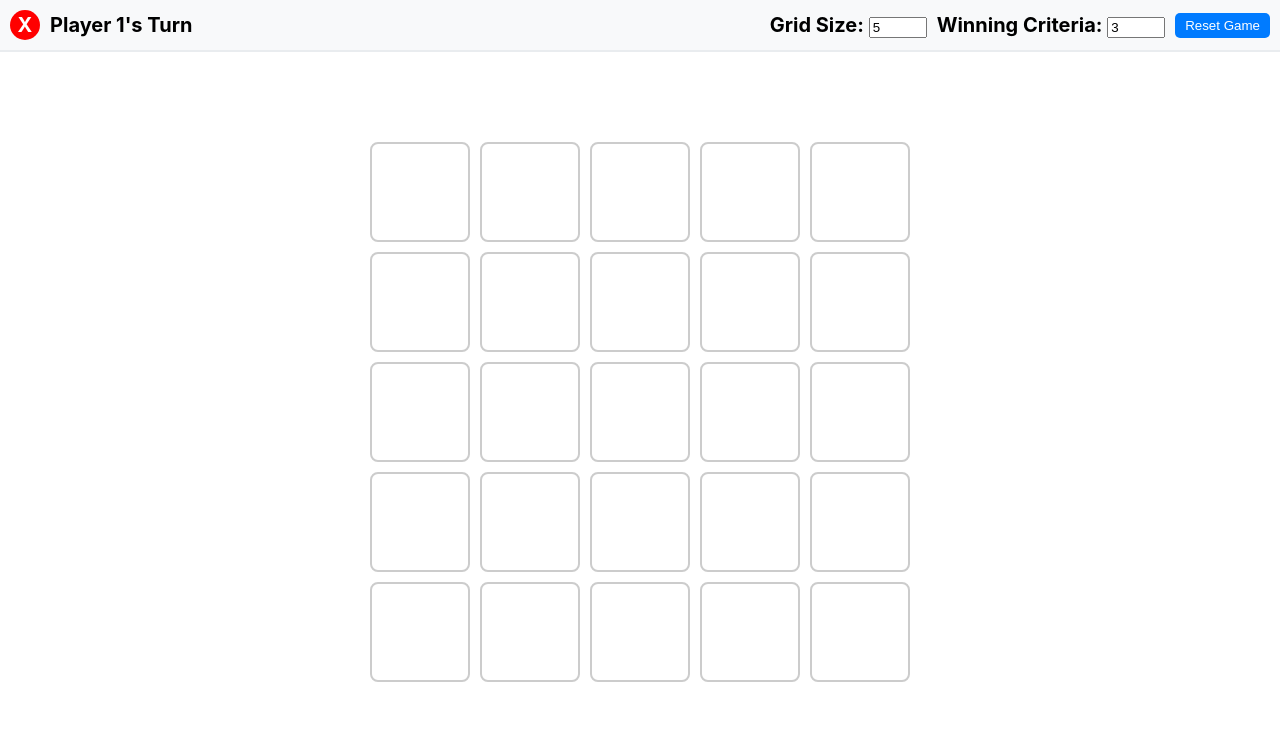
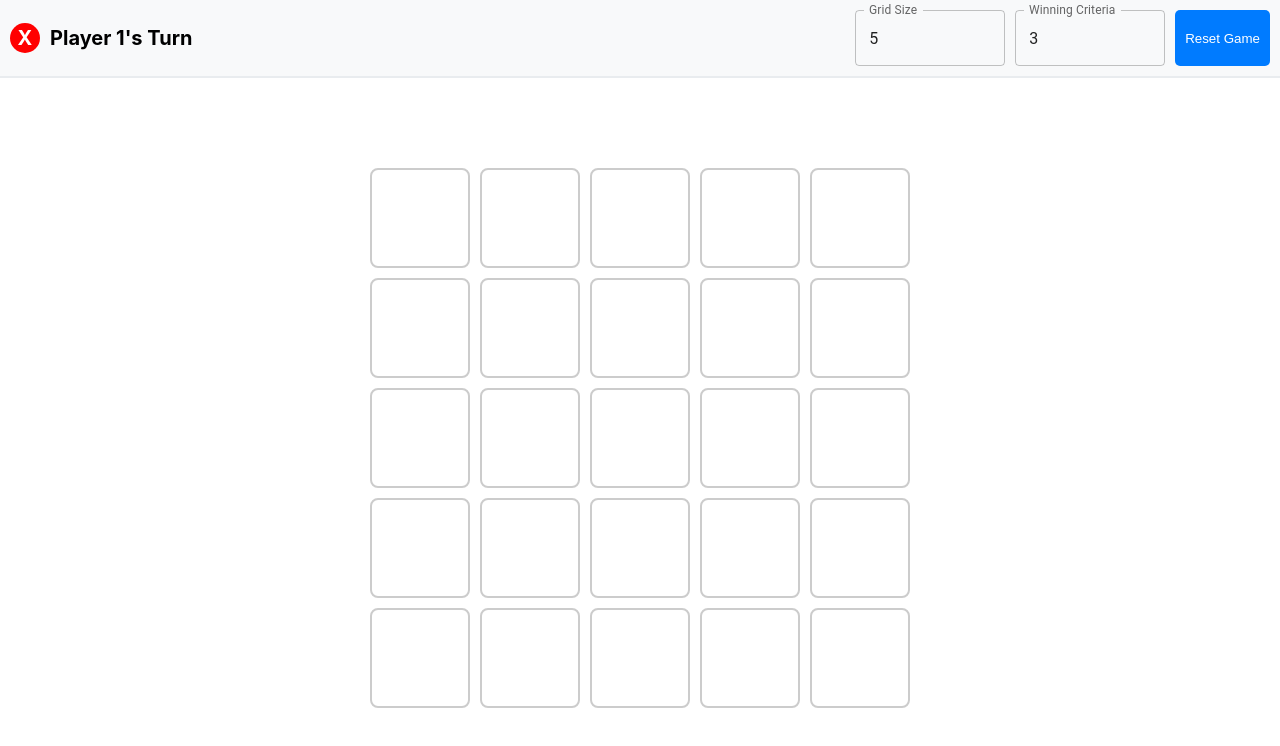
Before and after one commit to PrathamGwari/tick-tack-toe-assessment, a React (Create React App) app: page / in a window 1280 px wide. Shown: the top 746 px of the page. Built offline with nearby package versions, Linux system fonts and the light colour scheme.

Commit message:
Added mui text field component

```diff
--- a/package.json
+++ b/package.json
@@ -3,6 +3,9 @@
   "version": "0.1.0",
   "private": true,
   "dependencies": {
+    "@emotion/react": "^11.14.0",
+    "@emotion/styled": "^11.14.0",
+    "@mui/material": "^7.0.1",
     "@testing-library/dom": "^10.4.0",
     "@testing-library/jest-dom": "^6.6.3",
     "@testing-library/react": "^16.2.0",
--- a/src/App.js
+++ b/src/App.js
@@ -1,6 +1,7 @@
 import logo from "./logo.svg";
 import "./App.css";
 import { useEffect, useState } from "react";
+import { TextField } from "@mui/material";
 
 // Define playerConfig outside the App component
 const playerConfig = [
@@ -115,28 +116,24 @@ function App() {
           <div className="player-name">{currentPlayer.name}'s Turn</div>
         </div>
         <div className="settings" style={{ display: "flex", gap: "10px" }}>
-          <div>
-            <label>Grid Size: </label>
-            <input
+          <TextField
+            label="Grid Size"
             type="number"
             value={gridSize}
             onChange={handleGridSizeChange}
-              min="3"
-              max="10"
-              style={{ width: "50px" }}
+            inputProps={{ min: 3, max: 7 }}
+            style={{ width: "150px" }}
+            placeholder="Grid Size"
           />
-          </div>
-          <div>
-            <label>Winning Criteria: </label>
-            <input
+          <TextField
+            label="Winning Criteria"
             type="number"
             value={winningCriteria}
             onChange={handleWinningCriteriaChange}
-              min="3"
-              max={gridSize}
-              style={{ width: "50px" }}
+            inputProps={{ min: 3, max: gridSize }}
+            style={{ width: "150px" }}
+            placeholder="Winning Criteria"
           />
-          </div>
           <button
             onClick={() => resetGame(gridSize)}
             style={{
```
Also changed, not shown: 1 other file (tests, documents, lock files or other folders). Lines whose indentation alone changed are shown as unchanged.
